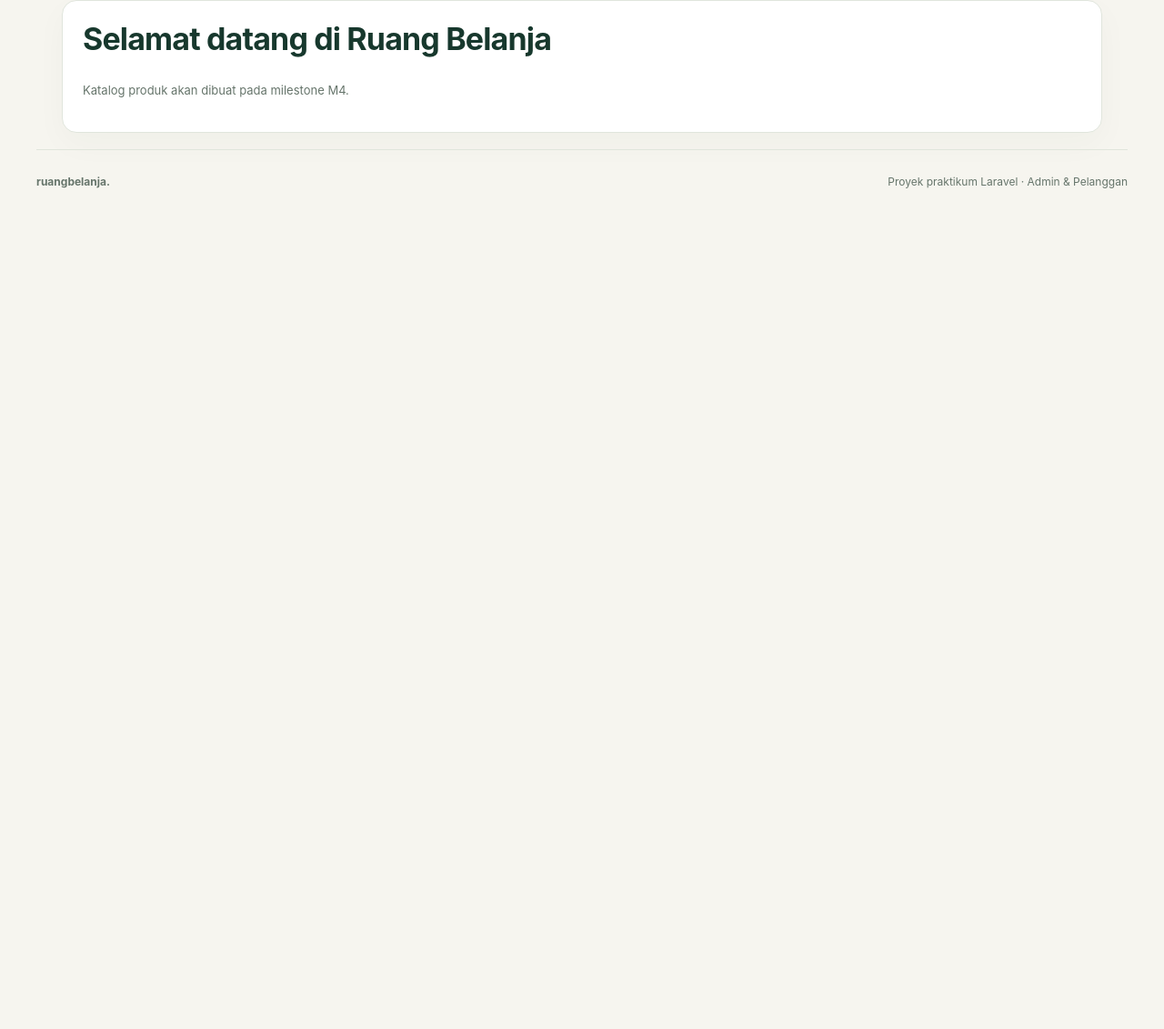
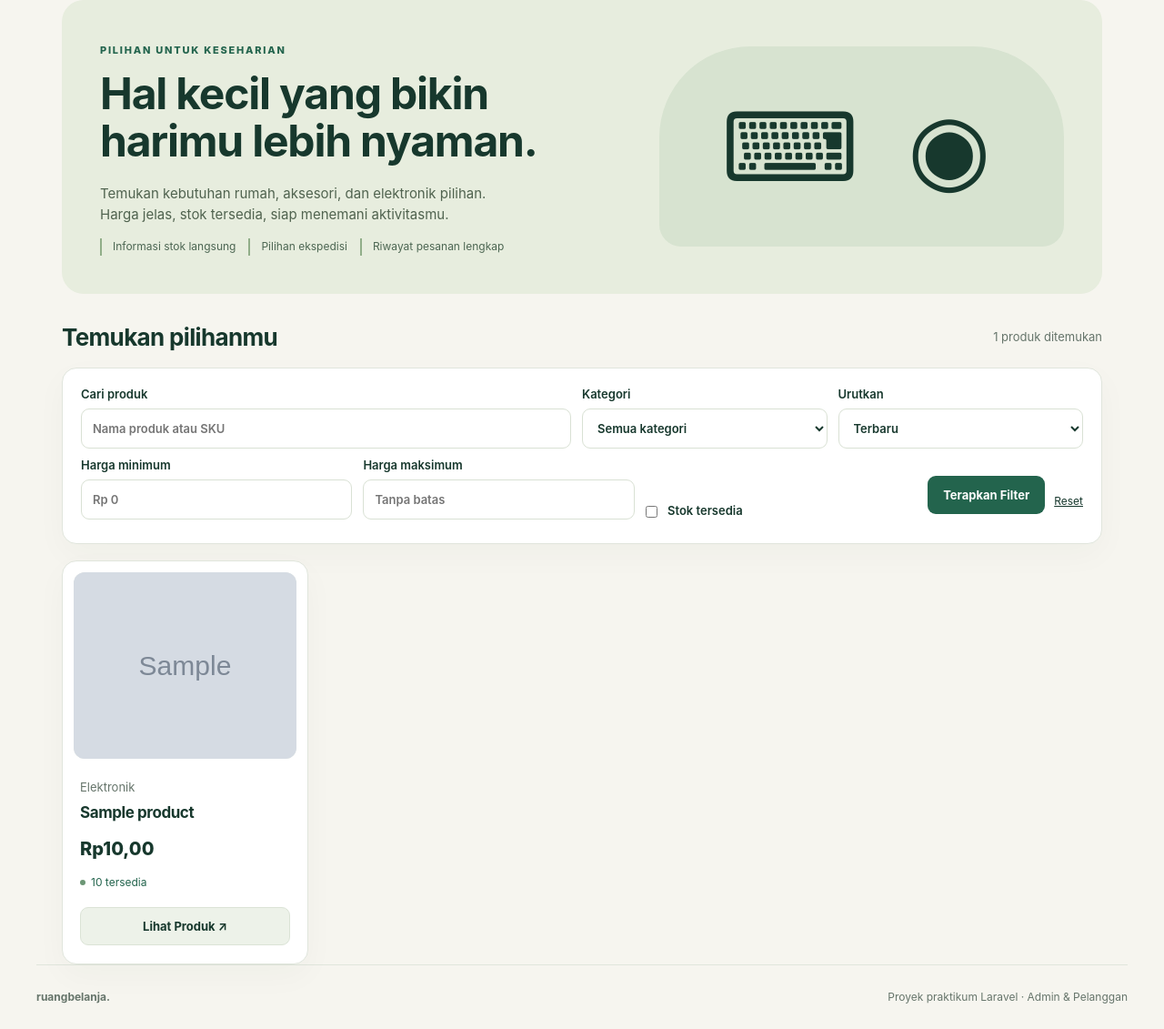
Before and after one commit to abiyyuadji/penjualan-online-109062500125, a Laravel app: page / in a window 1280 px wide. Shown: the part 122-1253 px from the top of the page at 91% size. Before the commit the page ends 329 px from the top, so only its background shows below. Run offline with Laravel 12, Linux system fonts and the light colour scheme; data comes from the database, SQL or seed files in the repository; tables that the repository leaves empty hold one stand-in row (values such as "Sample post"); grey boxes marked "Sample" are stand-in pictures.

Commit message:
feat(storefront): add product catalog filters and pagination

```diff
--- /dev/null
+++ b/app/Http/Controllers/ProductCatalogController.php
@@ -0,0 +1,51 @@
+<?php
+
+namespace App\Http\Controllers;
+
+use App\Models\Category;
+use App\Models\Product;
+use Illuminate\Http\Request;
+use Illuminate\View\View;
+
+class ProductCatalogController extends Controller
+{
+    public function index(Request $request): View
+    {
+        $products = Product::query()
+            ->with('category')
+            ->active()
+            ->when($request->filled('q'), function ($query) use ($request) {
+                $keyword = $request->string('q')->toString();
+
+                $query->where(function ($sub) use ($keyword) {
+                    $sub->where('name', 'like', "%{$keyword}%")
+                        ->orWhere('sku', 'like', "%{$keyword}%");
+                });
+            })
+            ->when($request->filled('category'), fn ($q) => $q->where('category_id', $request->integer('category')))
+            ->when($request->filled('min_price'), fn ($q) => $q->where('price', '>=', $request->input('min_price')))
+            ->when($request->filled('max_price'), fn ($q) => $q->where('price', '<=', $request->input('max_price')))
+            ->when($request->boolean('ready'), fn ($q) => $q->where('stock', '>', 0));
+
+        match ($request->input('sort')) {
+            'price_asc' => $products->orderBy('price'),
+            'price_desc' => $products->orderByDesc('price'),
+            'name' => $products->orderBy('name'),
+            default => $products->latest(),
+        };
+
+        return view('shop.index', [
+            'products' => $products->paginate(12)->withQueryString(),
+            'categories' => Category::orderBy('name')->get(),
+        ]);
+    }
+
+    public function show(Product $product): View
+    {
+        abort_unless($product->is_active, 404);
+
+        $product->load('category');
+
+        return view('shop.show', compact('product'));
+    }
+}
--- a/resources/views/shop/index.blade.php
+++ b/resources/views/shop/index.blade.php
@@ -1,9 +1,102 @@
 @extends('layouts.app')
-@section('title', 'Beranda')
+@section('title', 'Pilihan untuk keseharian')
 
 @section('content')
-<div class="card">
-    <h1>Selamat datang di Ruang Belanja</h1>
-    <p class="muted">Katalog produk akan dibuat pada milestone M4.</p>
+<section class="hero">
+    <div>
+        <span class="eyebrow">PILIHAN UNTUK KESEHARIAN</span>
+        <h1>Hal kecil yang bikin<br>harimu lebih nyaman.</h1>
+        <p>Temukan kebutuhan rumah, aksesori, dan elektronik pilihan. Harga jelas, stok tersedia, siap menemani aktivitasmu.</p>
+        <div class="hero-bottom">
+            <span>Informasi stok langsung</span>
+            <span>Pilihan ekspedisi</span>
+            <span>Riwayat pesanan lengkap</span>
+        </div>
+    </div>
+    <div class="hero-art" aria-hidden="true">⌨ ◉</div>
+</section>
+
+<div class="section-heading">
+    <h2>Temukan pilihanmu</h2>
+    <span class="muted">{{ $products->total() }} produk ditemukan</span>
 </div>
+
+<div class="card filters">
+    <form method="GET" action="{{ route('shop.index') }}">
+        <div class="row">
+            <label style="flex:2">Cari produk
+                <input name="q" value="{{ request('q') }}" placeholder="Nama produk atau SKU">
+            </label>
+
+            <label>Kategori
+                <select name="category">
+                    <option value="">Semua kategori</option>
+                    @foreach($categories as $category)
+                        <option value="{{ $category->id }}" @selected(request('category') == $category->id)>{{ $category->name }}</option>
+                    @endforeach
+                </select>
+            </label>
+
+            <label>Urutkan
+                <select name="sort">
+                    <option value="">Terbaru</option>
+                    @foreach(['price_asc' => 'Harga termurah', 'price_desc' => 'Harga termahal', 'name' => 'Nama A–Z'] as $value => $label)
+                        <option value="{{ $value }}" @selected(request('sort') === $value)>{{ $label }}</option>
+                    @endforeach
+                </select>
+            </label>
+        </div>
+
+        <div class="row">
+            <label>Harga minimum
+                <input type="number" min="0" step="0.01" name="min_price" value="{{ request('min_price') }}" placeholder="Rp 0">
+            </label>
+
+            <label>Harga maksimum
+                <input type="number" min="0" step="0.01" name="max_price" value="{{ request('max_price') }}" placeholder="Tanpa batas">
+            </label>
+
+            <label>
+                <input type="checkbox" name="ready" value="1" @checked(request('ready'))> Stok tersedia
+            </label>
+
+            <div class="filter-actions">
+                <button class="btn">Terapkan Filter</button>
+                <a class="search-reset" href="{{ route('shop.index') }}">Reset</a>
+            </div>
+        </div>
+    </form>
+</div>
+
+<div class="grid product-grid">
+    @forelse($products as $product)
+        <article class="card product-card">
+            <a href="{{ route('shop.show', $product->slug) }}">
+                @if($product->image)
+                    <img class="thumb" src="{{ asset('storage/'.$product->image) }}" alt="{{ $product->name }}" loading="lazy">
+                @else
+                    <div class="thumb product-placeholder" aria-hidden="true">□</div>
+                @endif
+            </a>
+
+            <div class="product-info">
+                <span class="muted">{{ $product->category->name }}</span>
+                <h3><a href="{{ route('shop.show', $product->slug) }}">{{ $product->name }}</a></h3>
+                <p class="price">Rp{{ number_format($product->price, 2, ',', '.') }}</p>
+                <p class="stock {{ $product->stock > 0 ? '' : 'empty' }}">
+                    {{ $product->stock > 0 ? $product->stock.' tersedia' : 'Stok habis' }}
+                </p>
+                <a class="btn btn-light" href="{{ route('shop.show', $product->slug) }}">Lihat Produk ↗</a>
+            </div>
+        </article>
+    @empty
+        <div class="empty-state">
+            <h3>Belum ada produk yang cocok</h3>
+            <p class="muted">Coba kata kunci lain atau reset filter pencarian.</p>
+            <a class="btn-light" href="{{ route('shop.index') }}">Lihat semua produk</a>
+        </div>
+    @endforelse
+</div>
+
+{{ $products->links() }}
 @endsection
--- a/routes/web.php
+++ b/routes/web.php
@@ -5,10 +5,11 @@ use App\Http\Controllers\Admin\ProductController as AdminProductController;
 use App\Http\Controllers\Admin\ShippingServiceController;
 use App\Http\Controllers\Admin\StockController;
 use App\Http\Controllers\AuthController;
+use App\Http\Controllers\ProductCatalogController;
 use Illuminate\Support\Facades\Route;
 
-// SEMENTARA: akan diganti ProductCatalogController di M4
-Route::get('/', fn () => view('shop.index'))->name('shop.index');
+Route::get('/', [ProductCatalogController::class, 'index'])->name('shop.index');
+Route::get('/produk/{product:slug}', [ProductCatalogController::class, 'show'])->name('shop.show');
 
 Route::middleware('guest')->group(function () {
     Route::get('/login', [AuthController::class, 'showLogin'])->name('login');
```
